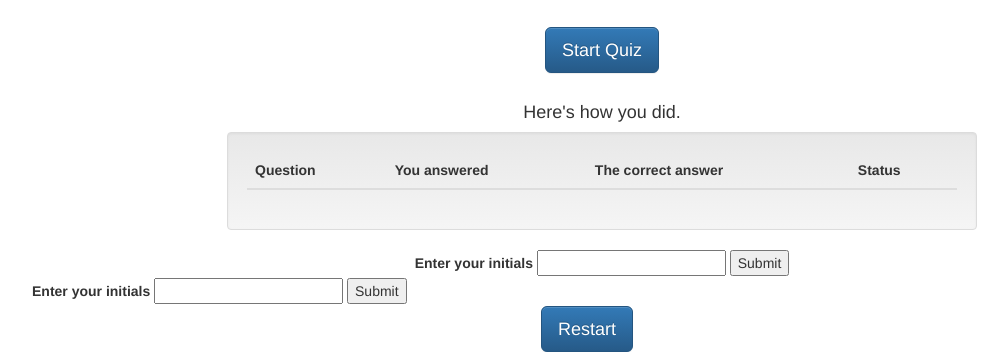
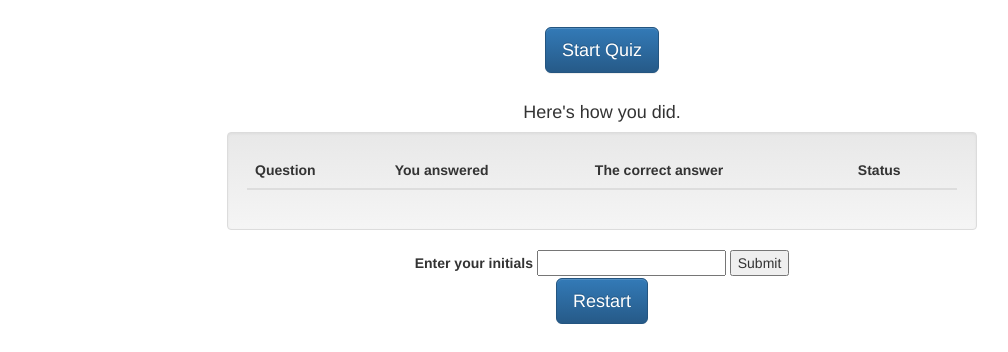
Before and after one commit to danecluster/TimedQuiz, a plain HTML site: page index.html in a window 1280 px wide. Shown: the part 781-1133 px from the top of the page, without its empty margins (53-1061 px from the left). After the commit the page ends 1105 px from the top, so only its background shows below. Drawn offline with nearby package versions, Linux system fonts and the light colour scheme.

Commit message:
updated the html

```diff
--- a/index.html
+++ b/index.html
@@ -105,12 +105,7 @@
           <button id="initialsButton">Submit</button>
         </form>
       </div>
-      </div>
-      <form id="initialsForm">
-        <label for="inputBox">Enter your initials</label>
-        <input type="text" name="inputBox" id="initials">
-        <button id="initialsButton">Submit</button>
-      </form>
+
     </div>
     <div class="row">
       <div class="col-md-offset-2 col-md-8 text-center">
```
